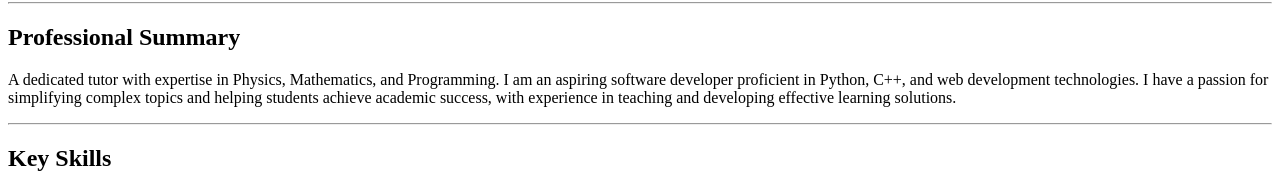
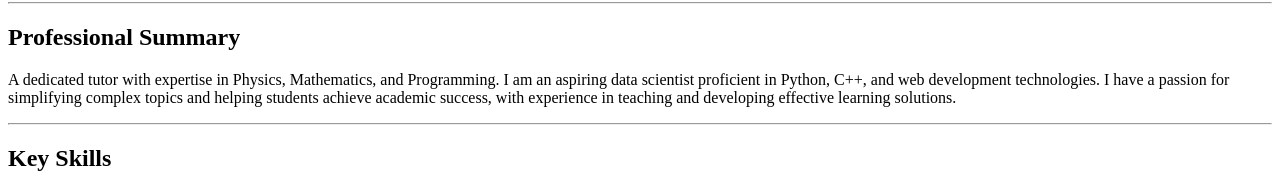
Before and after one commit to rashddroi/cv, a plain HTML site: page index.html in a window 1280 px wide. Shown: the part 296-469 px from the top of the page. Drawn offline with Linux system fonts and the light colour scheme.

Commit message:
Update index.html

```diff
--- a/index.html
+++ b/index.html
@@ -26,7 +26,7 @@
         <h2>Professional Summary</h2>
         <p>
             A dedicated tutor with expertise in Physics, Mathematics, and Programming.
-            I am an aspiring software developer proficient in Python, C++, and web development technologies.
+            I am an aspiring data scientist proficient in Python, C++, and web development technologies.
             I have a passion for simplifying complex topics and helping students achieve academic success,
             with experience in teaching and developing effective learning solutions.
         </p>
```
